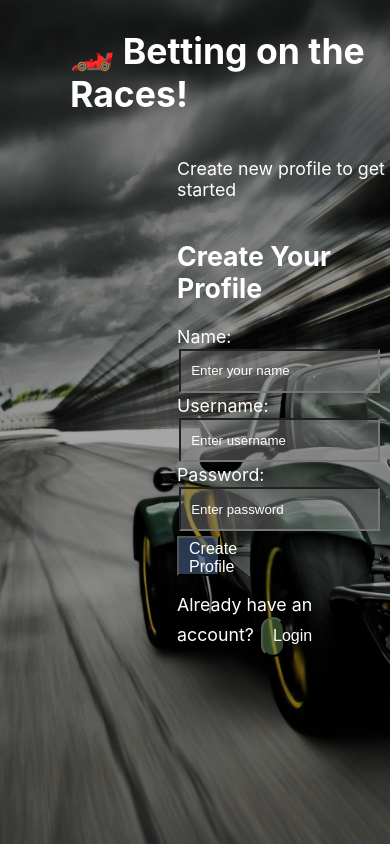
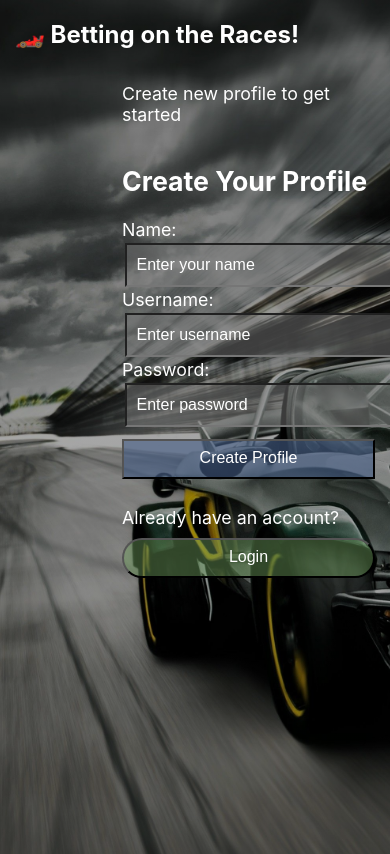
Before and after one commit to jrsossaman/Betting-On-The-Races-React, a React (Create React App) app: page / in a window 390 px wide. Built offline with nearby package versions, Linux system fonts and the light colour scheme.

Commit message:
Updated wedpage to be mobile friendly

```diff
--- a/src/App.css
+++ b/src/App.css
@@ -152,6 +152,63 @@ select{
   margin-right: 1%;
 }
 
+@media (max-width: 768px) {
+  .header {
+    margin-left: 20px;
+    margin-right: 20px;
+    padding: 10px;
+  }
+
+  .title {
+    font-size: clamp(20px, 5vw, 32px);
+    padding-top: 20px;
+  }
+
+  input[type=text], input[type=password],
+  input[type=number],
+  select {
+    width: 100%;
+    max-width: 100%;
+  }
+
+  button[type=submit],
+  button[type=button],
+  .btn-add-funds {
+    width: 100%;
+    max-width: 100%;
+    margin: 10px auto;
+  }
+
+  .bet-options {
+    width: 100%;
+    max-width: 100%;
+  }
+}
+@media (max-width: 480px) {
+  .header {
+    margin-left: 10px;
+    margin-right: 10px;
+    padding: 5px;
+  }
+
+  .title {
+    font-size: 24px;
+    padding-top: 15px;
+  }
+
+  input[type=text], input[type=password],
+  input[type=number],
+  select {
+    width: 100%;
+    font-size: 16px;
+  }
+
+  button {
+    width: 100%;
+    margin: 8px auto;
+  }
+}
+
 @keyframes App-logo-spin {
   from {
     transform: rotate(0deg);
```
